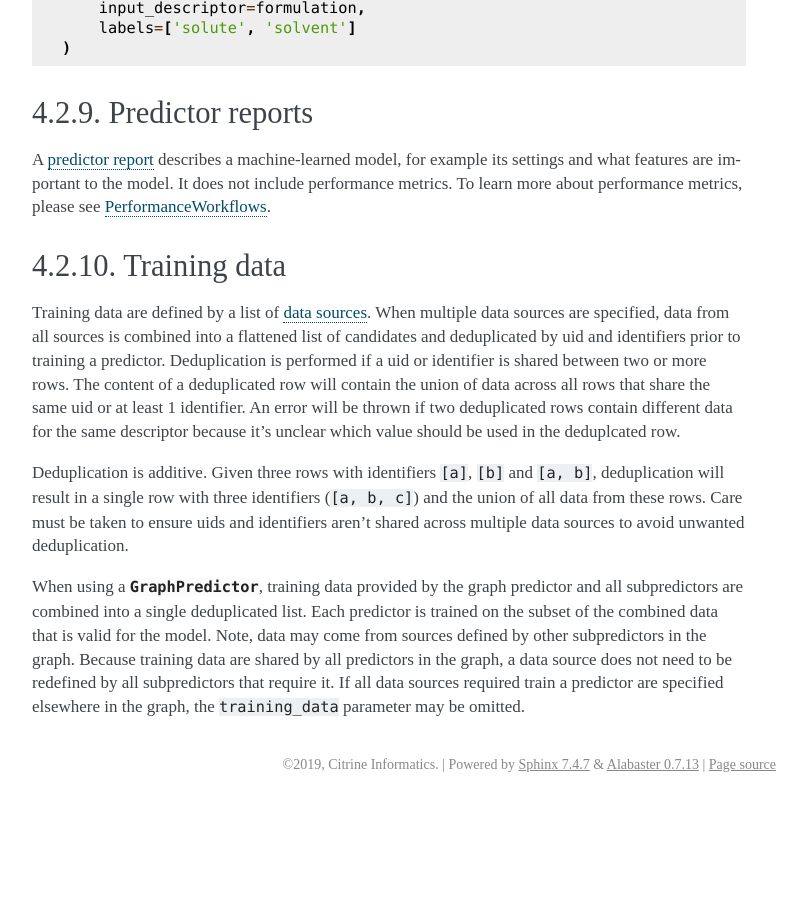
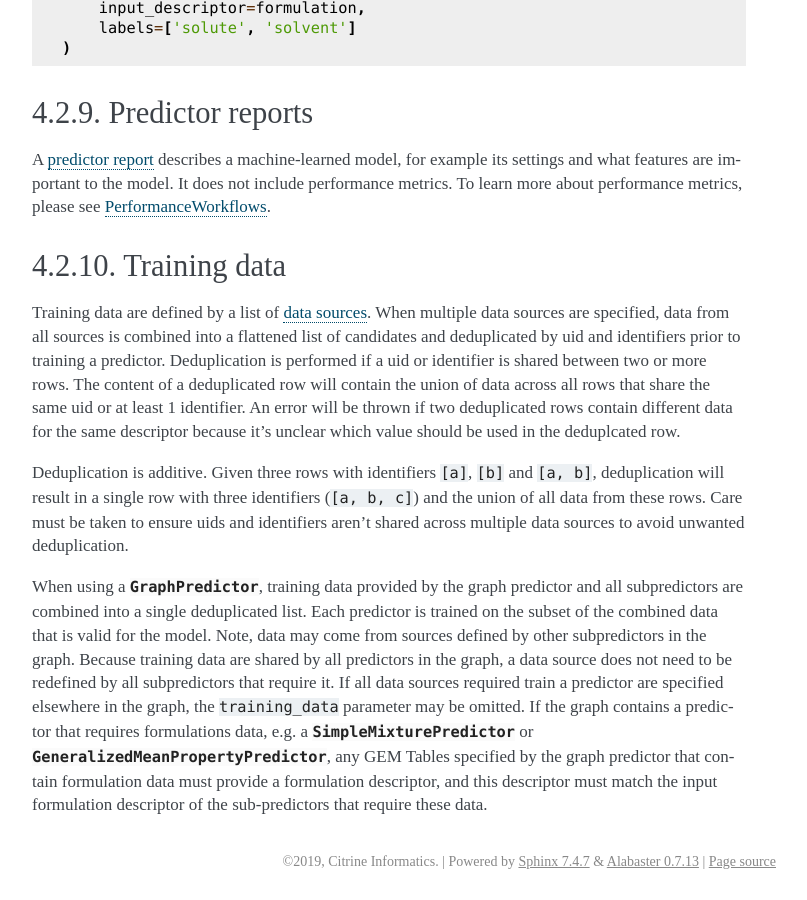
Before and after one commit to CitrineInformatics/citrine-python, a Sphinx documentation site: the page built from docs/source/workflows/predictors.rst, in a window 1280 px wide and 900 px high, scrolled down 8613 px. Shown: the whole window, without its empty margins (376-1183 px from the left). Built offline with Sphinx 7.4.7, drawn with Linux system fonts in a browser that asks for light colours; before the commit the page ends 9416 px from its top, so only the background shows below that.

Commit message:
Documented required formulation descriptor for shared GEM tables.

```diff
--- a/docs/source/workflows/predictors.rst
+++ b/docs/source/workflows/predictors.rst
@@ -437,3 +437,5 @@ Each predictor is trained on the subset of the combined data that is valid for t
 Note, data may come from sources defined by other subpredictors in the graph.
 Because training data are shared by all predictors in the graph, a data source does not need to be redefined by all subpredictors that require it.
 If all data sources required train a predictor are specified elsewhere in the graph, the ``training_data`` parameter may be omitted.
+If the graph contains a predictor that requires formulations data, e.g. a :class:`~citrine.informatics.predictors.SimpleMixturePredictor` or :class:`~citrine.informatics.predictors.GeneralizedMeanPropertyPredictor`, any GEM Tables specified by the graph predictor that contain formulation data must provide a formulation descriptor,
+and this descriptor must match the input formulation descriptor of the sub-predictors that require these data.
```
